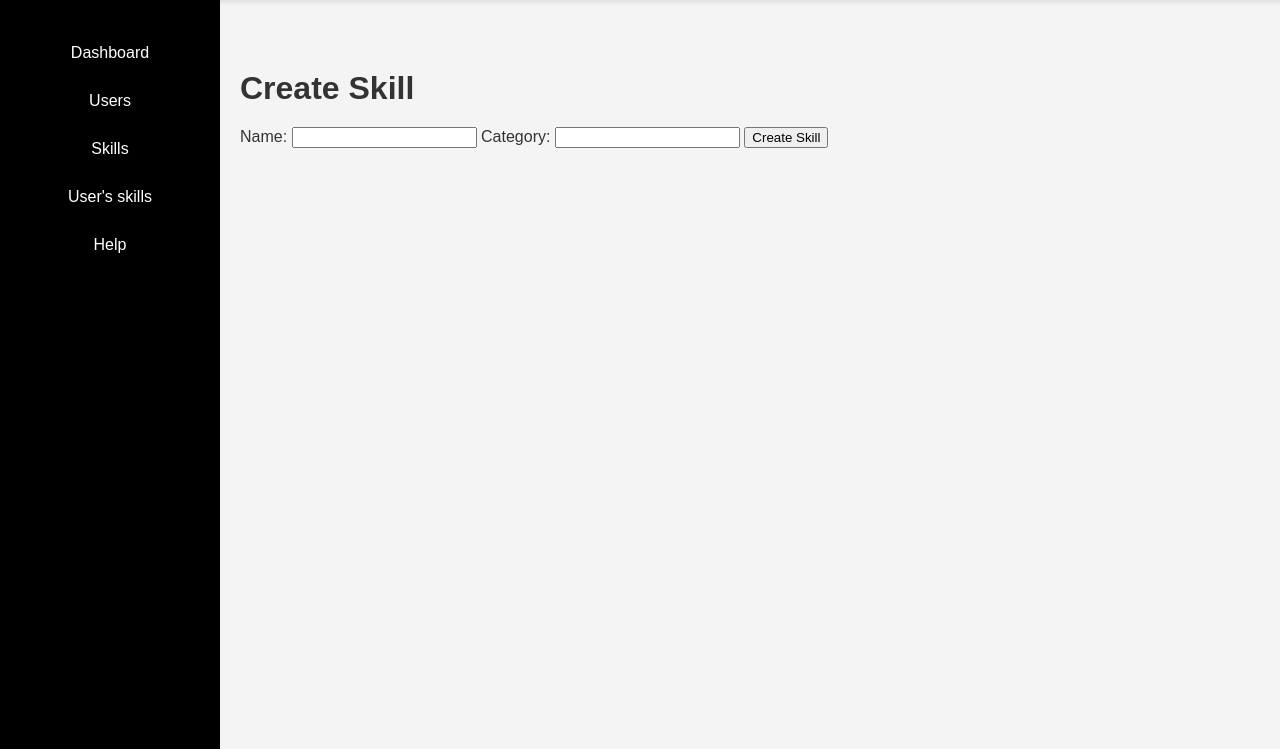
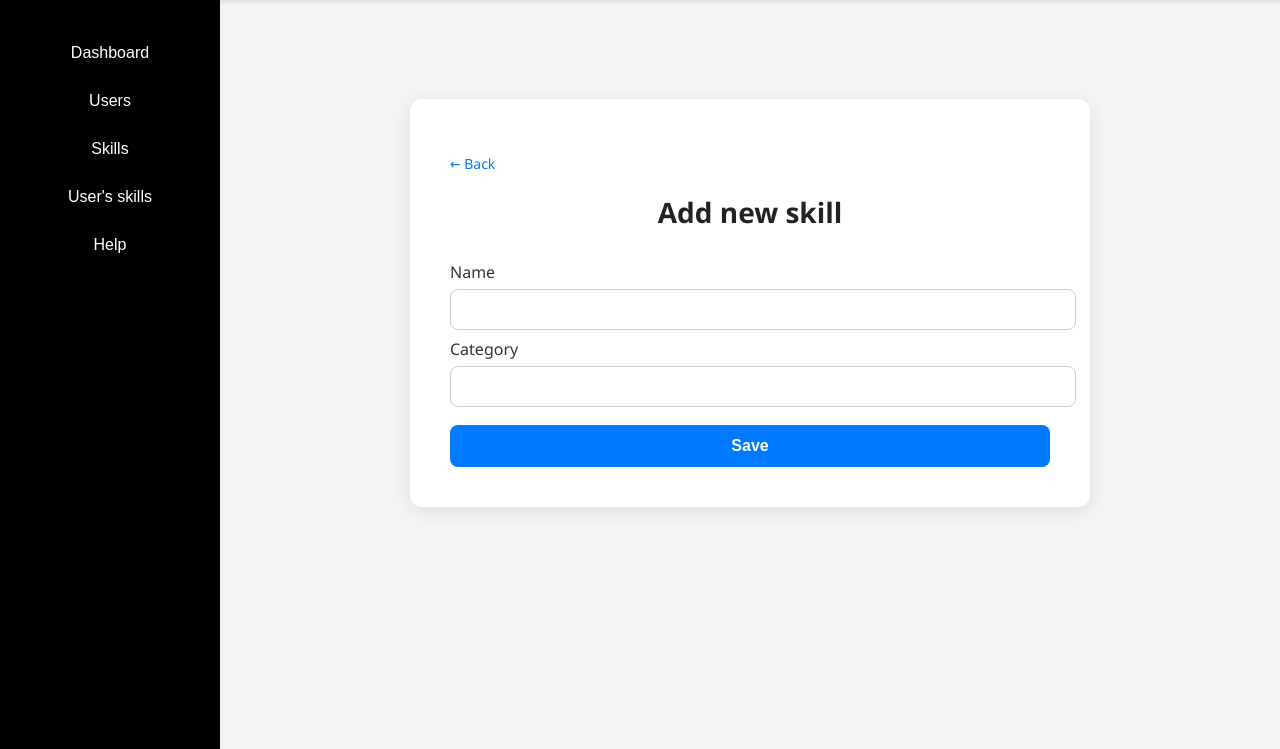
Before and after one commit to manoawilliamson/TalentIA, a CodeIgniter 4 app: the page made by app/Views/skills/create.php in a window 1280 px wide. Shown: the part 51-800 px from the top of the page. Run offline with PHP 8.4 and a stand-in for CodeIgniter, Linux system fonts and the light colour scheme; the template is opened without the code that fills it, so the values that code supplies are empty; some libraries are stand-ins or nearby versions.

Commit message:
Changing controller logic skills

```diff
--- a/app/Views/skills/create.php
+++ b/app/Views/skills/create.php
@@ -1,14 +1,106 @@
 <?= $this->extend('layout') ?>
+<?= $this->section('content') ?>
 
-<?= $this->section('content') ?>
-    <h1>Create Skill</h1>
+<style>
+    .form-container {
+        max-width: 600px;
+        margin: 50px auto;
+        padding: 40px;
+        background-color: #ffffff;
+        border-radius: 12px;
+        box-shadow: 0 4px 20px rgba(0, 0, 0, 0.1);
+        font-family: 'Segoe UI', Tahoma, Geneva, Verdana, sans-serif;
+    }
+
+    .form-container h1 {
+        text-align: center;
+        color: #222;
+        font-size: 28px;
+        margin-bottom: 30px;
+    }
+
+    .form-container label {
+        display: block;
+        margin-bottom: 6px;
+        color: #333;
+        font-weight: 500;
+    }
+
+    .form-container input[type="text"] {
+        width: 100%;
+        padding: 12px;
+        margin-bottom: 8px;
+        border: 1px solid #ccc;
+        border-radius: 8px;
+        transition: border-color 0.3s;
+    }
+
+    .form-container input[type="text"]:focus {
+        border-color: #007bff;
+        outline: none;
+    }
+
+    .error-message {
+        color: red;
+        font-size: 13px;
+        margin-bottom: 14px;
+        display: block;
+    }
+
+    .form-container button {
+        width: 100%;
+        padding: 12px;
+        background-color: #007bff;
+        color: white;
+        border: none;
+        border-radius: 8px;
+        font-size: 16px;
+        font-weight: bold;
+        cursor: pointer;
+        transition: background-color 0.3s;
+        margin-top: 10px;
+    }
+
+    .form-container button:hover {
+        background-color: #0056b3;
+    }
+
+    .form-container a {
+        display: inline-block;
+        margin-top: 15px;
+        color: #007bff;
+        text-decoration: none;
+        font-size: 14px;
+    }
+
+    .form-container a:hover {
+        text-decoration: underline;
+    }
+</style>
+
+<div class="form-container">
+    <a href="<?= base_url('skills') ?>">← Back</a>
+    <h1>Add new skill</h1>
+
+    <?php if (isset($error)) : ?>
+        <span class="error-message"><?= $error ?></span>
+    <?php endif; ?>
+
     <form action="<?= base_url('skills/store') ?>" method="post">
-        <label>Name:</label>
-        <input type="text" name="name" required>
+        <label>Name</label>
+        <input type="text" name="name">
+        <?php if (isset($validation) && $validation->getError('name')) : ?>
+            <span class="error-message"><?= $validation->getError('name') ?></span>
+        <?php endif; ?>
 
-        <label>Category:</label>
+        <label>Category</label>
         <input type="text" name="category">
+        <?php if (isset($validation) && $validation->getError('category')) : ?>
+            <span class="error-message"><?= $validation->getError('category') ?></span>
+        <?php endif; ?>
 
-        <button type="submit">Create Skill</button>
+        <button type="submit">Save</button>
     </form>
-    <?= $this->endSection() ?>
+</div>
+
+<?= $this->endSection() ?>
```
Also changed, not shown: app/Config/Routes.php (+8 -8 lines), app/Controllers/SkillController.php (+98 -32 lines), app/Models/SkillModel.php (+8 -0 lines), app/Views/skills/edit.php (+101 -17 lines).
